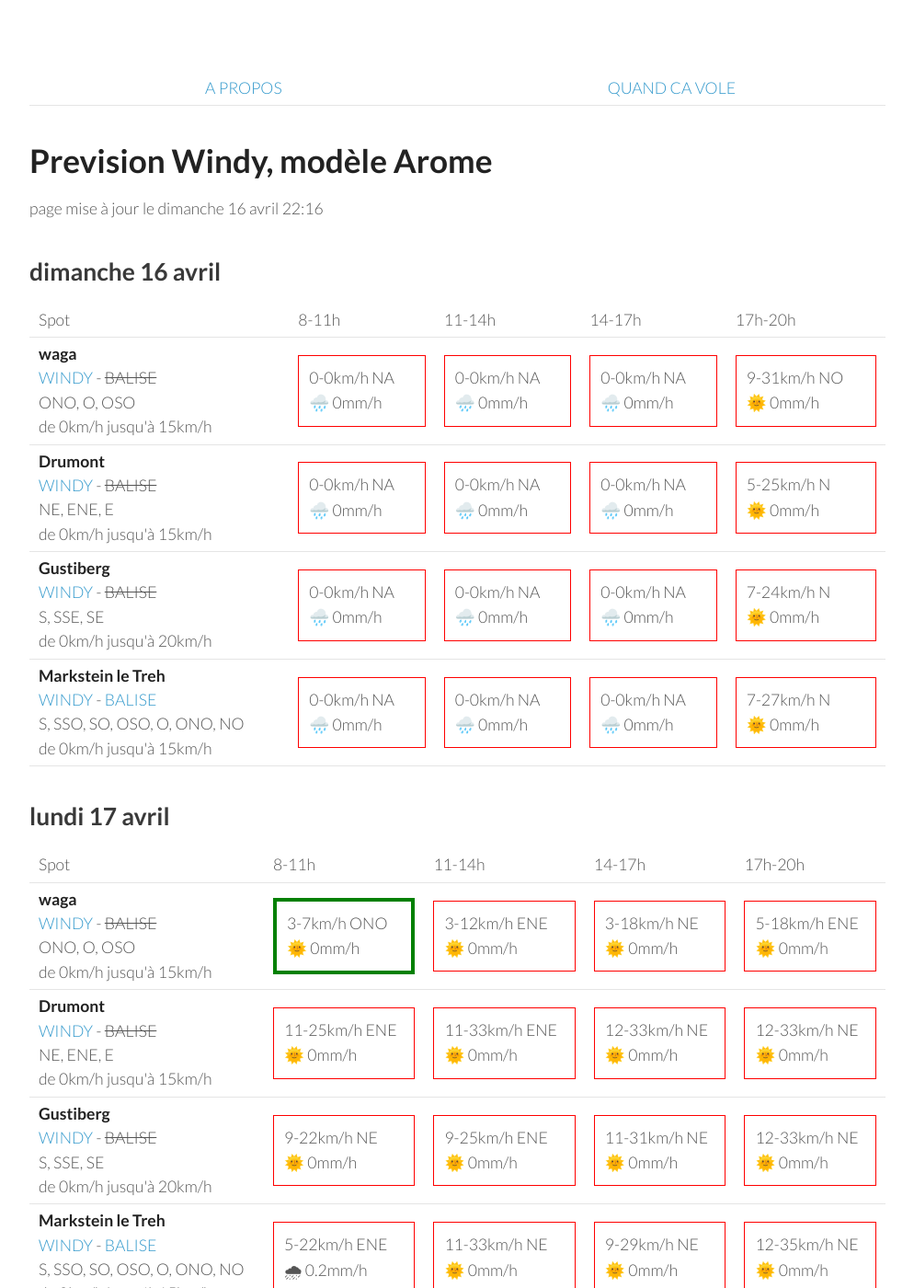
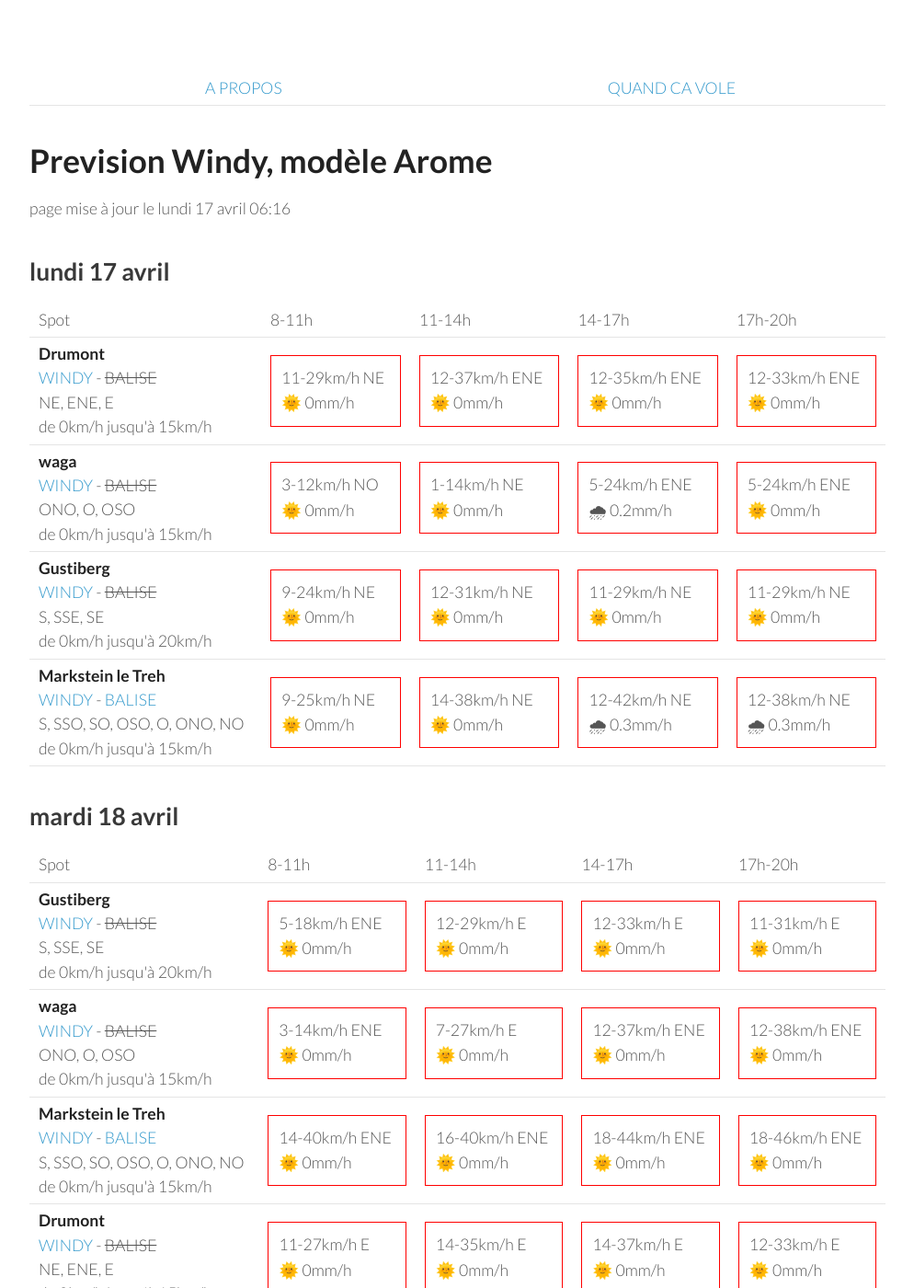
Before and after one commit to parapente-dans-le-nord/parapente-dans-le-nord.github.io, a Jekyll site: the page built from vosges.markdown, in a window 1280 px wide and 1400 px high. Shown: the whole window at 92% size, without its empty margins (26-1020 px from the left). Built offline with Jekyll 4.4.1, drawn with Linux system fonts in a browser that asks for light colours; some of the changed text lies outside the part shown.

Commit message:
update index.markdown

```diff
--- a/vosges.markdown
+++ b/vosges.markdown
@@ -7,60 +7,8 @@ title:  "Tous les spots"
 {: .links}
 
 # Prevision Windy, modèle Arome
-page mise à jour le dimanche 16 avril 22:16
+page mise à jour le lundi 17 avril 06:16
 
-## dimanche 16 avril
-
-{::nomarkdown}
-<table>
-  <tbody>
-    <tr>
-      <td>Spot</td>
-      <td>8-11h</td>
-      <td>11-14h</td>
-      <td>14-17h</td>
-      <td>17h-20h</td>
-    </tr>
-<tr>
-        <td><strong>waga</strong><br><a href="https://windy.com/47.903/6.996?47.900,6.983,15">WINDY</a> - <span class="no-balise"> BALISE </span><br> <span class="vent-favorable">ONO, O, OSO</span><br><span class="force-vent">de 0km/h jusqu'à 15km/h</span> </td>
-
-            <td><div class="not-flyable"><p>0-0km/h NA</p><p>🌧️ 0mm/h</p></div></td>
-            <td><div class="not-flyable"><p>0-0km/h NA</p><p>🌧️ 0mm/h</p></div></td>
-            <td><div class="not-flyable"><p>0-0km/h NA</p><p>🌧️ 0mm/h</p></div></td>
-            <td><div class="not-flyable"><p>9-31km/h NO</p><p>🌞 0mm/h</p></div></td>
-
-    </tr>
-<tr>
-        <td><strong>Drumont</strong><br><a href="https://windy.com/47.898/6.919?47.687,6.919,9,m:eYYagmG">WINDY</a> - <span class="no-balise"> BALISE </span><br> <span class="vent-favorable">NE, ENE, E</span><br><span class="force-vent">de 0km/h jusqu'à 15km/h</span> </td>
-
-            <td><div class="not-flyable"><p>0-0km/h NA</p><p>🌧️ 0mm/h</p></div></td>
-            <td><div class="not-flyable"><p>0-0km/h NA</p><p>🌧️ 0mm/h</p></div></td>
-            <td><div class="not-flyable"><p>0-0km/h NA</p><p>🌧️ 0mm/h</p></div></td>
-            <td><div class="not-flyable"><p>5-25km/h N</p><p>🌞 0mm/h</p></div></td>
-
-    </tr>
-<tr>
-        <td><strong>Gustiberg</strong><br><a href="https://windy.com/47.894/6.934?47.891,6.934,15,m:eYYagmI">WINDY</a> - <span class="no-balise"> BALISE </span><br> <span class="vent-favorable">S, SSE, SE</span><br><span class="force-vent">de 0km/h jusqu'à 20km/h</span> </td>
-
-            <td><div class="not-flyable"><p>0-0km/h NA</p><p>🌧️ 0mm/h</p></div></td>
-            <td><div class="not-flyable"><p>0-0km/h NA</p><p>🌧️ 0mm/h</p></div></td>
-            <td><div class="not-flyable"><p>0-0km/h NA</p><p>🌧️ 0mm/h</p></div></td>
-            <td><div class="not-flyable"><p>7-24km/h N</p><p>🌞 0mm/h</p></div></td>
-
-    </tr>
-<tr>
-        <td><strong>Markstein le Treh</strong><br><a href="https://windy.com/47.926/7.012?47.505,7.012,8,m:eY1agmQ">WINDY</a> - <span class=""><a href="http://www.balisemeteo.com/balise.php?idBalise=136">BALISE</a> </span><br> <span class="vent-favorable">S, SSO, SO, OSO, O, ONO, NO</span><br><span class="force-vent">de 0km/h jusqu'à 15km/h</span> </td>
-
-            <td><div class="not-flyable"><p>0-0km/h NA</p><p>🌧️ 0mm/h</p></div></td>
-            <td><div class="not-flyable"><p>0-0km/h NA</p><p>🌧️ 0mm/h</p></div></td>
-            <td><div class="not-flyable"><p>0-0km/h NA</p><p>🌧️ 0mm/h</p></div></td>
-            <td><div class="not-flyable"><p>7-27km/h N</p><p>🌞 0mm/h</p></div></td>
-
-    </tr>
-
-</tbody>
-</table>
-{:/}
 ## lundi 17 avril
 
 {::nomarkdown}
@@ -74,42 +22,42 @@ page mise à jour le dimanche 16 avril 22:16
       <td>17h-20h</td>
     </tr>
 <tr>
-        <td><strong>waga</strong><br><a href="https://windy.com/47.903/6.996?47.900,6.983,15">WINDY</a> - <span class="no-balise"> BALISE </span><br> <span class="vent-favorable">ONO, O, OSO</span><br><span class="force-vent">de 0km/h jusqu'à 15km/h</span> </td>
+        <td><strong>Drumont</strong><br><a href="https://windy.com/47.898/6.919?47.687,6.919,9,m:eYYagmG">WINDY</a> - <span class="no-balise"> BALISE </span><br> <span class="vent-favorable">NE, ENE, E</span><br><span class="force-vent">de 0km/h jusqu'à 15km/h</span> </td>
 
-            <td><div class="flyable"><p>3-7km/h ONO</p><p>🌞 0mm/h</p></div></td>
-            <td><div class="not-flyable"><p>3-12km/h ENE</p><p>🌞 0mm/h</p></div></td>
-            <td><div class="not-flyable"><p>3-18km/h NE</p><p>🌞 0mm/h</p></div></td>
-            <td><div class="not-flyable"><p>5-18km/h ENE</p><p>🌞 0mm/h</p></div></td>
+            <td><div class="not-flyable"><p>11-29km/h NE</p><p>🌞 0mm/h</p></div></td>
+            <td><div class="not-flyable"><p>12-37km/h ENE</p><p>🌞 0mm/h</p></div></td>
+            <td><div class="not-flyable"><p>12-35km/h ENE</p><p>🌞 0mm/h</p></div></td>
+            <td><div class="not-flyable"><p>12-33km/h ENE</p><p>🌞 0mm/h</p></div></td>
 
 
     </tr>
 <tr>
-        <td><strong>Drumont</strong><br><a href="https://windy.com/47.898/6.919?47.687,6.919,9,m:eYYagmG">WINDY</a> - <span class="no-balise"> BALISE </span><br> <span class="vent-favorable">NE, ENE, E</span><br><span class="force-vent">de 0km/h jusqu'à 15km/h</span> </td>
+        <td><strong>waga</strong><br><a href="https://windy.com/47.903/6.996?47.900,6.983,15">WINDY</a> - <span class="no-balise"> BALISE </span><br> <span class="vent-favorable">ONO, O, OSO</span><br><span class="force-vent">de 0km/h jusqu'à 15km/h</span> </td>
 
-            <td><div class="not-flyable"><p>11-25km/h ENE</p><p>🌞 0mm/h</p></div></td>
-            <td><div class="not-flyable"><p>11-33km/h ENE</p><p>🌞 0mm/h</p></div></td>
-            <td><div class="not-flyable"><p>12-33km/h NE</p><p>🌞 0mm/h</p></div></td>
-            <td><div class="not-flyable"><p>12-33km/h NE</p><p>🌞 0mm/h</p></div></td>
+            <td><div class="not-flyable"><p>3-12km/h NO</p><p>🌞 0mm/h</p></div></td>
+            <td><div class="not-flyable"><p>1-14km/h NE</p><p>🌞 0mm/h</p></div></td>
+            <td><div class="not-flyable"><p>5-24km/h ENE</p><p>🌧 0.2mm/h</p></div></td>
+            <td><div class="not-flyable"><p>5-24km/h ENE</p><p>🌞 0mm/h</p></div></td>
 
 
     </tr>
 <tr>
         <td><strong>Gustiberg</strong><br><a href="https://windy.com/47.894/6.934?47.891,6.934,15,m:eYYagmI">WINDY</a> - <span class="no-balise"> BALISE </span><br> <span class="vent-favorable">S, SSE, SE</span><br><span class="force-vent">de 0km/h jusqu'à 20km/h</span> </td>
 
-            <td><div class="not-flyable"><p>9-22km/h NE</p><p>🌞 0mm/h</p></div></td>
-            <td><div class="not-flyable"><p>9-25km/h ENE</p><p>🌞 0mm/h</p></div></td>
-            <td><div class="not-flyable"><p>11-31km/h NE</p><p>🌞 0mm/h</p></div></td>
-            <td><div class="not-flyable"><p>12-33km/h NE</p><p>🌞 0mm/h</p></div></td>
+            <td><div class="not-flyable"><p>9-24km/h NE</p><p>🌞 0mm/h</p></div></td>
+            <td><div class="not-flyable"><p>12-31km/h NE</p><p>🌞 0mm/h</p></div></td>
+            <td><div class="not-flyable"><p>11-29km/h NE</p><p>🌞 0mm/h</p></div></td>
+            <td><div class="not-flyable"><p>11-29km/h NE</p><p>🌞 0mm/h</p></div></td>
 
 
     </tr>
 <tr>
         <td><strong>Markstein le Treh</strong><br><a href="https://windy.com/47.926/7.012?47.505,7.012,8,m:eY1agmQ">WINDY</a> - <span class=""><a href="http://www.balisemeteo.com/balise.php?idBalise=136">BALISE</a> </span><br> <span class="vent-favorable">S, SSO, SO, OSO, O, ONO, NO</span><br><span class="force-vent">de 0km/h jusqu'à 15km/h</span> </td>
 
-            <td><div class="not-flyable"><p>5-22km/h ENE</p><p>🌧 0.2mm/h</p></div></td>
-            <td><div class="not-flyable"><p>11-33km/h NE</p><p>🌞 0mm/h</p></div></td>
-            <td><div class="not-flyable"><p>9-29km/h NE</p><p>🌞 0mm/h</p></div></td>
-            <td><div class="not-flyable"><p>12-35km/h NE</p><p>🌞 0mm/h</p></div></td>
+            <td><div class="not-flyable"><p>9-25km/h NE</p><p>🌞 0mm/h</p></div></td>
+            <td><div class="not-flyable"><p>14-38km/h NE</p><p>🌞 0mm/h</p></div></td>
+            <td><div class="not-flyable"><p>12-42km/h NE</p><p>🌧 0.3mm/h</p></div></td>
+            <td><div class="not-flyable"><p>12-38km/h NE</p><p>🌧 0.3mm/h</p></div></td>
 
 
     </tr>
@@ -130,42 +78,42 @@ page mise à jour le dimanche 16 avril 22:16
       <td>17h-20h</td>
     </tr>
 <tr>
-        <td><strong>Drumont</strong><br><a href="https://windy.com/47.898/6.919?47.687,6.919,9,m:eYYagmG">WINDY</a> - <span class="no-balise"> BALISE </span><br> <span class="vent-favorable">NE, ENE, E</span><br><span class="force-vent">de 0km/h jusqu'à 15km/h</span> </td>
-
-            <td><div class="not-flyable"><p>11-27km/h ENE</p><p>🌞 0mm/h</p></div></td>
-            <td><div class="not-flyable"><p>16-42km/h ENE</p><p>🌞 0mm/h</p></div></td>
-            <td><div class="not-flyable"><p>18-46km/h ENE</p><p>🌧 0.2mm/h</p></div></td>
-            <td><div class="not-flyable"><p>18-50km/h ENE</p><p>🌧 0.2mm/h</p></div></td>
-
-
-    </tr>
-<tr>
         <td><strong>Gustiberg</strong><br><a href="https://windy.com/47.894/6.934?47.891,6.934,15,m:eYYagmI">WINDY</a> - <span class="no-balise"> BALISE </span><br> <span class="vent-favorable">S, SSE, SE</span><br><span class="force-vent">de 0km/h jusqu'à 20km/h</span> </td>
 
-            <td><div class="not-flyable"><p>7-18km/h NE</p><p>🌞 0mm/h</p></div></td>
-            <td><div class="not-flyable"><p>16-42km/h ENE</p><p>🌞 0mm/h</p></div></td>
-            <td><div class="not-flyable"><p>18-46km/h ENE</p><p>🌧 0.2mm/h</p></div></td>
-            <td><div class="not-flyable"><p>18-50km/h ENE</p><p>🌧 0.2mm/h</p></div></td>
+            <td><div class="not-flyable"><p>5-18km/h ENE</p><p>🌞 0mm/h</p></div></td>
+            <td><div class="not-flyable"><p>12-29km/h E</p><p>🌞 0mm/h</p></div></td>
+            <td><div class="not-flyable"><p>12-33km/h E</p><p>🌞 0mm/h</p></div></td>
+            <td><div class="not-flyable"><p>11-31km/h E</p><p>🌞 0mm/h</p></div></td>
 
 
     </tr>
 <tr>
         <td><strong>waga</strong><br><a href="https://windy.com/47.903/6.996?47.900,6.983,15">WINDY</a> - <span class="no-balise"> BALISE </span><br> <span class="vent-favorable">ONO, O, OSO</span><br><span class="force-vent">de 0km/h jusqu'à 15km/h</span> </td>
 
-            <td><div class="not-flyable"><p>5-20km/h ENE</p><p>🌞 0mm/h</p></div></td>
-            <td><div class="not-flyable"><p>16-46km/h ENE</p><p>🌞 0mm/h</p></div></td>
-            <td><div class="not-flyable"><p>18-51km/h ENE</p><p>🌧 0.3mm/h</p></div></td>
-            <td><div class="not-flyable"><p>18-51km/h ENE</p><p>🌧 0.2mm/h</p></div></td>
+            <td><div class="not-flyable"><p>3-14km/h ENE</p><p>🌞 0mm/h</p></div></td>
+            <td><div class="not-flyable"><p>7-27km/h E</p><p>🌞 0mm/h</p></div></td>
+            <td><div class="not-flyable"><p>12-37km/h ENE</p><p>🌞 0mm/h</p></div></td>
+            <td><div class="not-flyable"><p>12-38km/h ENE</p><p>🌞 0mm/h</p></div></td>
 
 
     </tr>
 <tr>
         <td><strong>Markstein le Treh</strong><br><a href="https://windy.com/47.926/7.012?47.505,7.012,8,m:eY1agmQ">WINDY</a> - <span class=""><a href="http://www.balisemeteo.com/balise.php?idBalise=136">BALISE</a> </span><br> <span class="vent-favorable">S, SSO, SO, OSO, O, ONO, NO</span><br><span class="force-vent">de 0km/h jusqu'à 15km/h</span> </td>
 
-            <td><div class="not-flyable"><p>14-38km/h ENE</p><p>🌞 0mm/h</p></div></td>
-            <td><div class="not-flyable"><p>16-46km/h ENE</p><p>🌞 0mm/h</p></div></td>
-            <td><div class="not-flyable"><p>20-51km/h ENE</p><p>🌧 0.3mm/h</p></div></td>
-            <td><div class="not-flyable"><p>18-51km/h ENE</p><p>🌧 0.2mm/h</p></div></td>
+            <td><div class="not-flyable"><p>14-40km/h ENE</p><p>🌞 0mm/h</p></div></td>
+            <td><div class="not-flyable"><p>16-40km/h ENE</p><p>🌞 0mm/h</p></div></td>
+            <td><div class="not-flyable"><p>18-44km/h ENE</p><p>🌞 0mm/h</p></div></td>
+            <td><div class="not-flyable"><p>18-46km/h ENE</p><p>🌞 0mm/h</p></div></td>
+
+
+    </tr>
+<tr>
+        <td><strong>Drumont</strong><br><a href="https://windy.com/47.898/6.919?47.687,6.919,9,m:eYYagmG">WINDY</a> - <span class="no-balise"> BALISE </span><br> <span class="vent-favorable">NE, ENE, E</span><br><span class="force-vent">de 0km/h jusqu'à 15km/h</span> </td>
+
+            <td><div class="not-flyable"><p>11-27km/h E</p><p>🌞 0mm/h</p></div></td>
+            <td><div class="not-flyable"><p>14-35km/h E</p><p>🌞 0mm/h</p></div></td>
+            <td><div class="not-flyable"><p>14-37km/h E</p><p>🌞 0mm/h</p></div></td>
+            <td><div class="not-flyable"><p>12-33km/h E</p><p>🌞 0mm/h</p></div></td>
 
 
     </tr>
@@ -188,40 +136,40 @@ page mise à jour le dimanche 16 avril 22:16
 <tr>
         <td><strong>Drumont</strong><br><a href="https://windy.com/47.898/6.919?47.687,6.919,9,m:eYYagmG">WINDY</a> - <span class="no-balise"> BALISE </span><br> <span class="vent-favorable">NE, ENE, E</span><br><span class="force-vent">de 0km/h jusqu'à 15km/h</span> </td>
 
-            <td><div class="not-flyable"><p>11-29km/h ENE</p><p>🌞 0mm/h</p></div></td>
-            <td><div class="not-flyable"><p>12-35km/h E</p><p>🌞 0mm/h</p></div></td>
+            <td><div class="not-flyable"><p>9-25km/h E</p><p>🌞 0mm/h</p></div></td>
+            <td><div class="not-flyable"><p>11-33km/h E</p><p>🌞 0mm/h</p></div></td>
+            <td><div class="not-flyable"><p>11-35km/h ENE</p><p>🌞 0mm/h</p></div></td>
+            <td><div class="not-flyable"><p>9-29km/h ENE</p><p>🌧 0.2mm/h</p></div></td>
+
+
+    </tr>
+<tr>
+        <td><strong>waga</strong><br><a href="https://windy.com/47.903/6.996?47.900,6.983,15">WINDY</a> - <span class="no-balise"> BALISE </span><br> <span class="vent-favorable">ONO, O, OSO</span><br><span class="force-vent">de 0km/h jusqu'à 15km/h</span> </td>
+
+            <td><div class="not-flyable"><p>7-25km/h ENE</p><p>🌞 0mm/h</p></div></td>
             <td><div class="not-flyable"><p>12-37km/h ENE</p><p>🌞 0mm/h</p></div></td>
-            <td><div class="not-flyable"><p>11-33km/h NE</p><p>🌞 0mm/h</p></div></td>
+            <td><div class="not-flyable"><p>11-38km/h ENE</p><p>🌞 0mm/h</p></div></td>
+            <td><div class="not-flyable"><p>11-33km/h NE</p><p>🌧 0.2mm/h</p></div></td>
 
 
     </tr>
 <tr>
         <td><strong>Gustiberg</strong><br><a href="https://windy.com/47.894/6.934?47.891,6.934,15,m:eYYagmI">WINDY</a> - <span class="no-balise"> BALISE </span><br> <span class="vent-favorable">S, SSE, SE</span><br><span class="force-vent">de 0km/h jusqu'à 20km/h</span> </td>
 
-            <td><div class="not-flyable"><p>11-29km/h ENE</p><p>🌞 0mm/h</p></div></td>
-            <td><div class="not-flyable"><p>12-35km/h ENE</p><p>🌞 0mm/h</p></div></td>
-            <td><div class="not-flyable"><p>12-37km/h ENE</p><p>🌞 0mm/h</p></div></td>
-            <td><div class="not-flyable"><p>11-33km/h NE</p><p>🌞 0mm/h</p></div></td>
+            <td><div class="not-flyable"><p>9-25km/h ENE</p><p>🌞 0mm/h</p></div></td>
+            <td><div class="not-flyable"><p>12-33km/h E</p><p>🌞 0mm/h</p></div></td>
+            <td><div class="not-flyable"><p>11-37km/h ENE</p><p>🌞 0mm/h</p></div></td>
+            <td><div class="not-flyable"><p>9-31km/h ENE</p><p>🌧 0.2mm/h</p></div></td>
 
 
     </tr>
 <tr>
         <td><strong>Markstein le Treh</strong><br><a href="https://windy.com/47.926/7.012?47.505,7.012,8,m:eY1agmQ">WINDY</a> - <span class=""><a href="http://www.balisemeteo.com/balise.php?idBalise=136">BALISE</a> </span><br> <span class="vent-favorable">S, SSO, SO, OSO, O, ONO, NO</span><br><span class="force-vent">de 0km/h jusqu'à 15km/h</span> </td>
 
-            <td><div class="not-flyable"><p>11-33km/h ENE</p><p>🌞 0mm/h</p></div></td>
-            <td><div class="not-flyable"><p>12-38km/h ENE</p><p>🌞 0mm/h</p></div></td>
-            <td><div class="not-flyable"><p>12-40km/h ENE</p><p>🌞 0mm/h</p></div></td>
-            <td><div class="not-flyable"><p>11-37km/h NE</p><p>🌧 0.2mm/h</p></div></td>
-
-
-    </tr>
-<tr>
-        <td><strong>waga</strong><br><a href="https://windy.com/47.903/6.996?47.900,6.983,15">WINDY</a> - <span class="no-balise"> BALISE </span><br> <span class="vent-favorable">ONO, O, OSO</span><br><span class="force-vent">de 0km/h jusqu'à 15km/h</span> </td>
-
-            <td><div class="not-flyable"><p>9-31km/h ENE</p><p>🌞 0mm/h</p></div></td>
-            <td><div class="not-flyable"><p>12-38km/h ENE</p><p>🌞 0mm/h</p></div></td>
-            <td><div class="not-flyable"><p>12-40km/h ENE</p><p>🌞 0mm/h</p></div></td>
-            <td><div class="not-flyable"><p>11-37km/h NE</p><p>🌧 0.2mm/h</p></div></td>
+            <td><div class="not-flyable"><p>9-27km/h ENE</p><p>🌞 0mm/h</p></div></td>
+            <td><div class="not-flyable"><p>12-37km/h ENE</p><p>🌞 0mm/h</p></div></td>
+            <td><div class="not-flyable"><p>11-38km/h ENE</p><p>🌞 0mm/h</p></div></td>
+            <td><div class="not-flyable"><p>11-33km/h NE</p><p>🌧 0.2mm/h</p></div></td>
 
 
     </tr>
@@ -244,8 +192,8 @@ page mise à jour le dimanche 16 avril 22:16
 <tr>
         <td><strong>Drumont</strong><br><a href="https://windy.com/47.898/6.919?47.687,6.919,9,m:eYYagmG">WINDY</a> - <span class="no-balise"> BALISE </span><br> <span class="vent-favorable">NE, ENE, E</span><br><span class="force-vent">de 0km/h jusqu'à 15km/h</span> </td>
 
-            <td><div class="not-flyable"><p>11-33km/h ENE</p><p>🌞 0mm/h</p></div></td>
-            <td><div class="not-flyable"><p>9-33km/h ENE</p><p>🌞 0mm/h</p></div></td>
+            <td><div class="not-flyable"><p>9-29km/h NE</p><p>🌧 0.2mm/h</p></div></td>
+            <td><div class="not-flyable"><p>11-29km/h ENE</p><p>🌧 0.2mm/h</p></div></td>
             <td><div class="not-flyable"><p>5-27km/h E</p><p>🌞 0mm/h</p></div></td>
             <td><div class="not-flyable"><p>9-24km/h ESE</p><p>🌞 0mm/h</p></div></td>
 
@@ -254,8 +202,8 @@ page mise à jour le dimanche 16 avril 22:16
 <tr>
         <td><strong>Gustiberg</strong><br><a href="https://windy.com/47.894/6.934?47.891,6.934,15,m:eYYagmI">WINDY</a> - <span class="no-balise"> BALISE </span><br> <span class="vent-favorable">S, SSE, SE</span><br><span class="force-vent">de 0km/h jusqu'à 20km/h</span> </td>
 
-            <td><div class="not-flyable"><p>11-33km/h NE</p><p>🌞 0mm/h</p></div></td>
-            <td><div class="not-flyable"><p>9-35km/h ENE</p><p>🌞 0mm/h</p></div></td>
+            <td><div class="not-flyable"><p>9-31km/h NE</p><p>🌧 0.3mm/h</p></div></td>
+            <td><div class="not-flyable"><p>11-31km/h ENE</p><p>🌧 0.2mm/h</p></div></td>
             <td><div class="not-flyable"><p>5-29km/h E</p><p>🌞 0mm/h</p></div></td>
             <td><div class="not-flyable"><p>9-25km/h ESE</p><p>🌞 0mm/h</p></div></td>
 
@@ -264,8 +212,8 @@ page mise à jour le dimanche 16 avril 22:16
 <tr>
         <td><strong>Markstein le Treh</strong><br><a href="https://windy.com/47.926/7.012?47.505,7.012,8,m:eY1agmQ">WINDY</a> - <span class=""><a href="http://www.balisemeteo.com/balise.php?idBalise=136">BALISE</a> </span><br> <span class="vent-favorable">S, SSO, SO, OSO, O, ONO, NO</span><br><span class="force-vent">de 0km/h jusqu'à 15km/h</span> </td>
 
-            <td><div class="not-flyable"><p>9-35km/h NE</p><p>🌞 0mm/h</p></div></td>
-            <td><div class="not-flyable"><p>11-37km/h ENE</p><p>🌞 0mm/h</p></div></td>
+            <td><div class="not-flyable"><p>9-33km/h NE</p><p>🌧 0.3mm/h</p></div></td>
+            <td><div class="not-flyable"><p>12-35km/h ENE</p><p>🌞 0mm/h</p></div></td>
             <td><div class="not-flyable"><p>7-31km/h E</p><p>🌞 0mm/h</p></div></td>
             <td><div class="not-flyable"><p>11-29km/h E</p><p>🌞 0mm/h</p></div></td>
 
@@ -274,8 +222,8 @@ page mise à jour le dimanche 16 avril 22:16
 <tr>
         <td><strong>waga</strong><br><a href="https://windy.com/47.903/6.996?47.900,6.983,15">WINDY</a> - <span class="no-balise"> BALISE </span><br> <span class="vent-favorable">ONO, O, OSO</span><br><span class="force-vent">de 0km/h jusqu'à 15km/h</span> </td>
 
-            <td><div class="not-flyable"><p>9-35km/h NE</p><p>🌞 0mm/h</p></div></td>
-            <td><div class="not-flyable"><p>11-37km/h ENE</p><p>🌞 0mm/h</p></div></td>
+            <td><div class="not-flyable"><p>9-33km/h NE</p><p>🌧 0.3mm/h</p></div></td>
+            <td><div class="not-flyable"><p>12-35km/h ENE</p><p>🌞 0mm/h</p></div></td>
             <td><div class="not-flyable"><p>7-31km/h E</p><p>🌞 0mm/h</p></div></td>
             <td><div class="not-flyable"><p>11-29km/h E</p><p>🌞 0mm/h</p></div></td>
 
```
